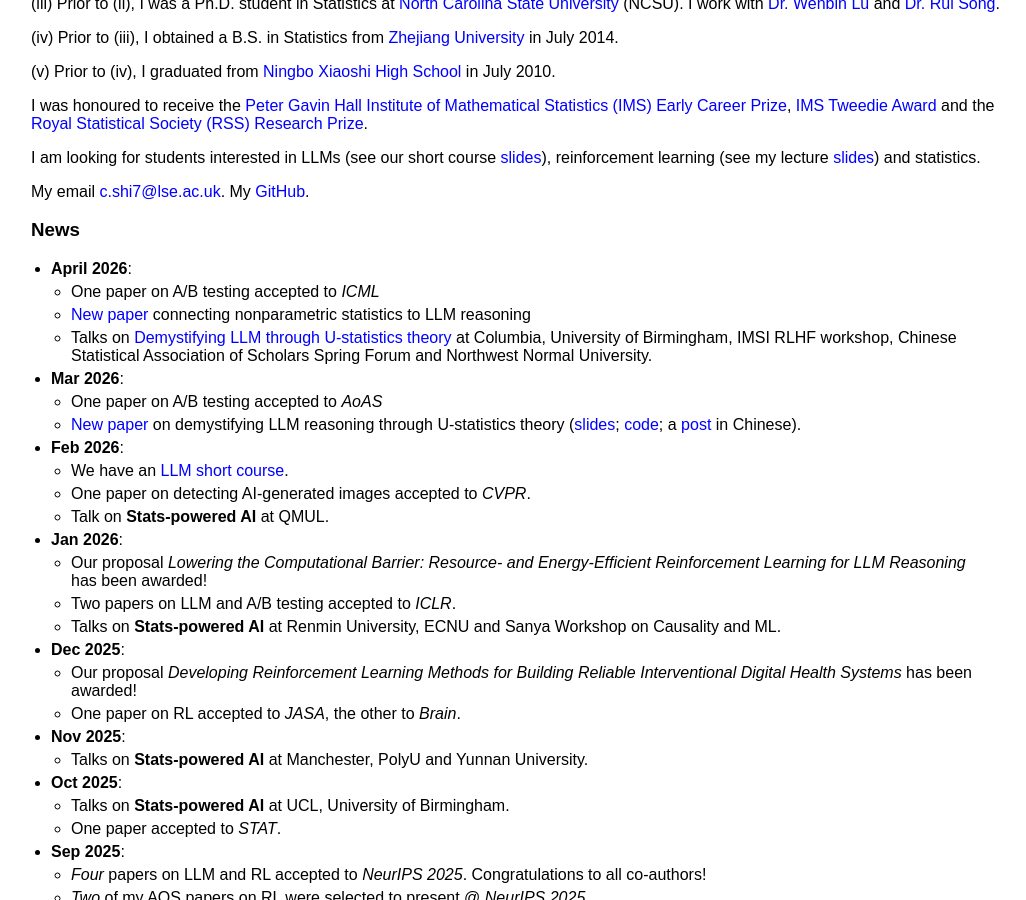
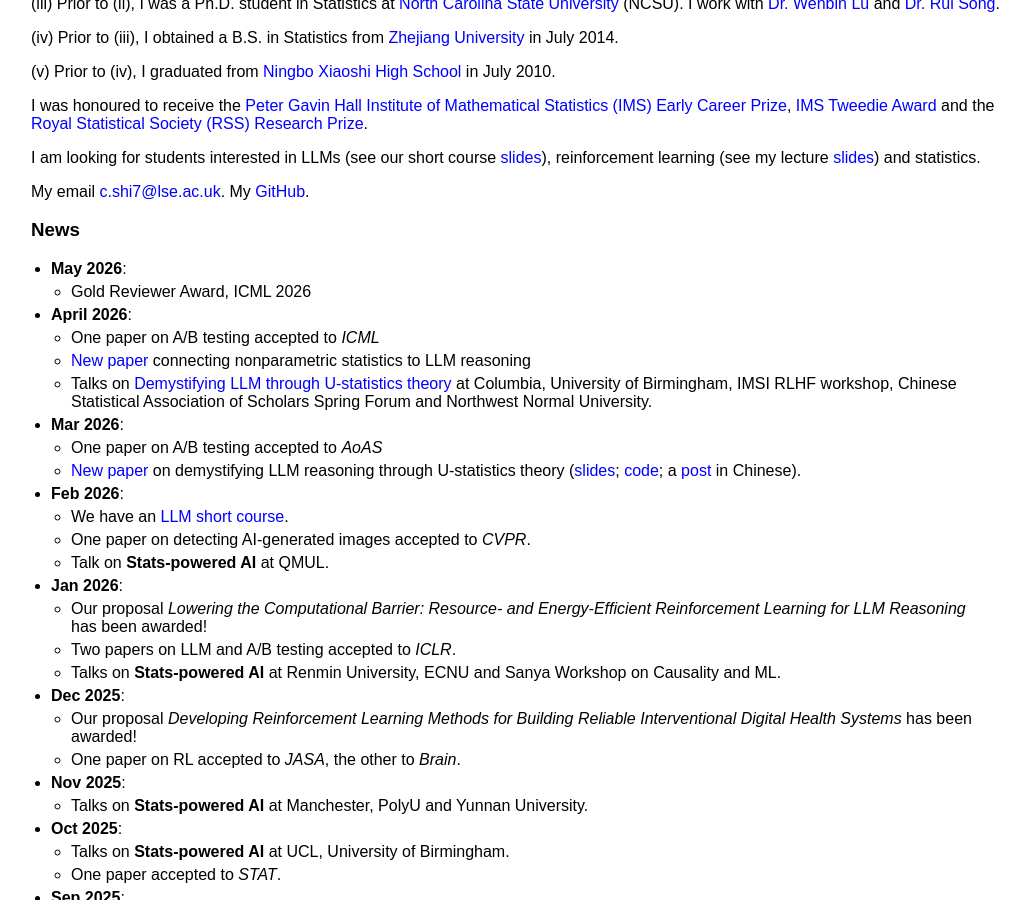
Before and after one commit to callmespring/callmespring.github.io, a Jekyll site: the page built from index.md, in a window 1280 px wide and 900 px high, scrolled down 981 px. Shown: the whole window, without its empty margins (109-1135 px from the left). Built offline with Jekyll 4.4.1, drawn with Linux system fonts in a browser that asks for light colours.

Commit message:
Update index.md

```diff
--- a/index.md
+++ b/index.md
@@ -27,6 +27,8 @@
 My email <c.shi7@lse.ac.uk>. My [GitHub](https://github.com/callmespring).
 
 ### News
+- **May 2026**:
+  * Gold Reviewer Award, ICML 2026
 - **April 2026**:
   * One paper on A/B testing accepted to *ICML*
   * [New paper](https://arxiv.org/pdf/2604.28005) connecting nonparametric statistics to LLM reasoning
```
